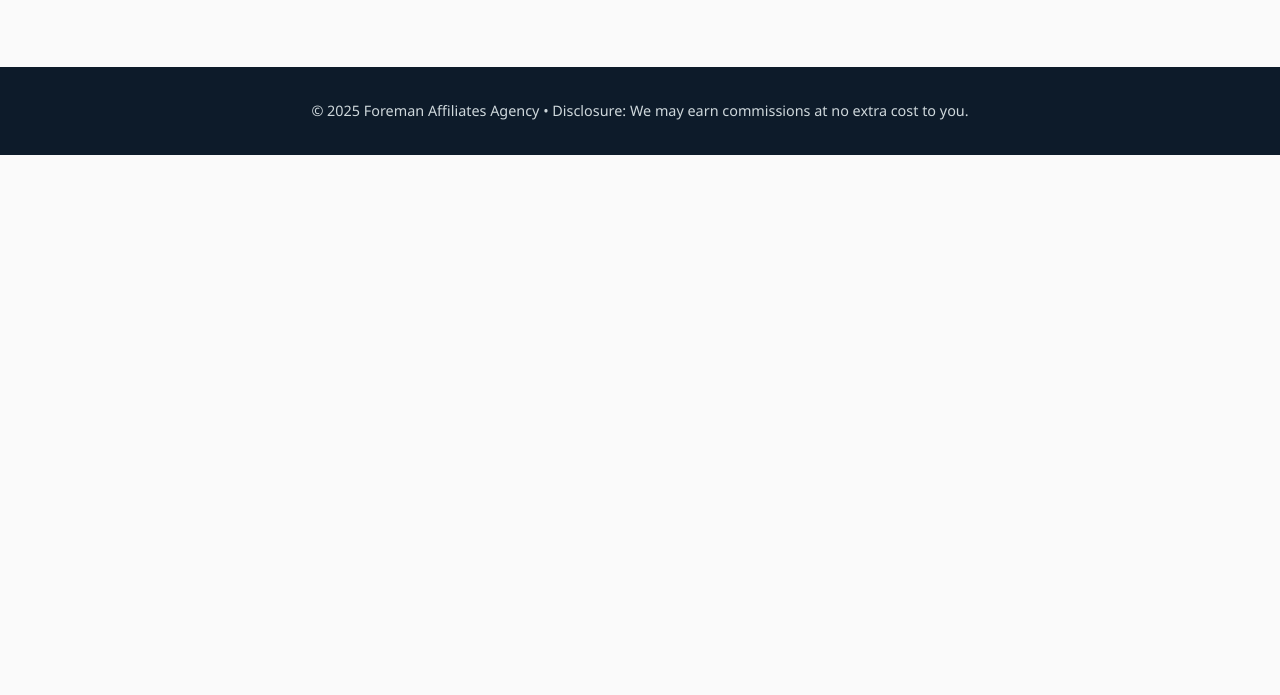
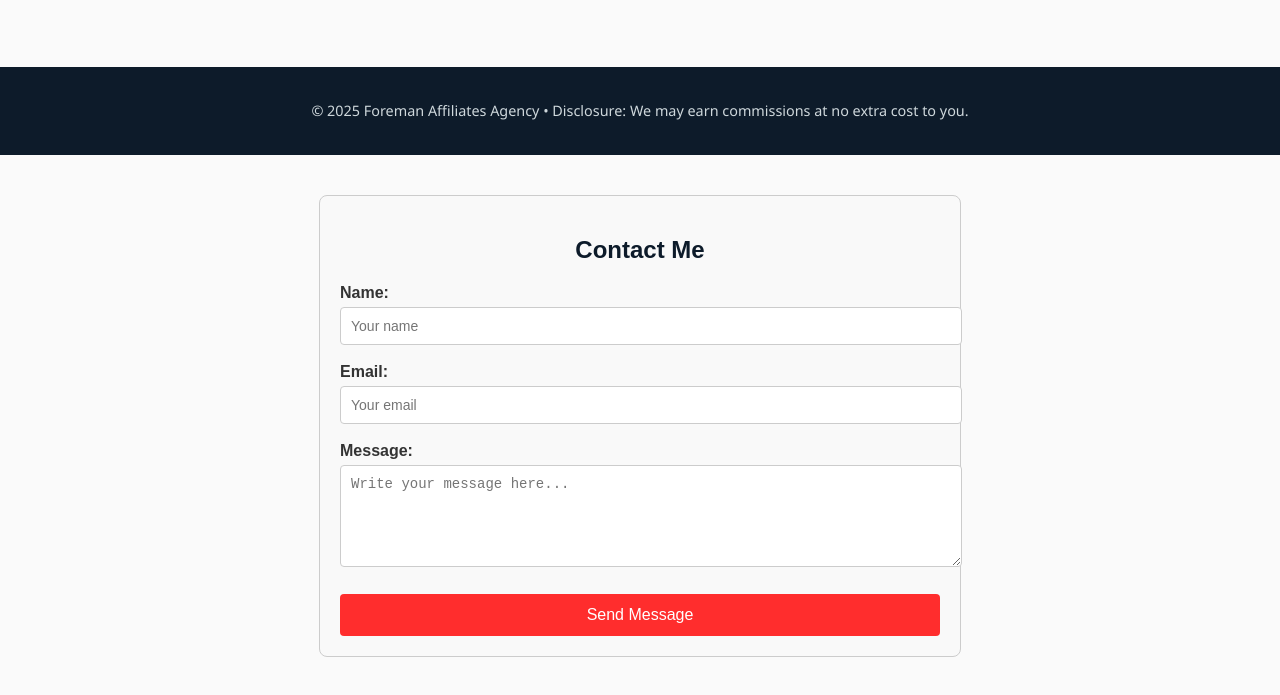
Before and after one commit to MichaelKtm250/MichaelKtm250, a plain HTML site: page index.html in a window 1280 px wide. Shown: the part 838-1533 px from the top of the page. Before the commit the page ends 993 px from the top, so only its background shows below. Drawn offline with Linux system fonts and the light colour scheme.

Commit message:
Auto-deploy: 2025-09-28 09:41:07

```diff
--- a/index.html
+++ b/index.html
@@ -97,5 +97,75 @@ Product B,B200,</textarea>
 			};
 		});
 	</script>
+
+
 </body>
+<!-- Contact form section -->
+<section id="contact">
+	<h2>Contact Me</h2>
+	<form action="https://formspree.io/f/xovkjpdb" method="POST">
+		<label for="name">Name:</label>
+		<input type="text" id="name" name="name" placeholder="Your name" required>
+
+		<label for="email">Email:</label>
+		<input type="email" id="email" name="email" placeholder="Your email" required>
+
+		<label for="message">Message:</label>
+		<textarea id="message" name="message" rows="5" placeholder="Write your message here..." required></textarea>
+
+		<!-- Redirect to a thank-you page -->
+		<input type="hidden" name="_redirect" value="https://yourdomain.com/thank-you.html">
+
+		<button type="submit">Send Message</button>
+	</form>
+</section>
+
+<style>
+	#contact {
+		max-width: 600px;
+		margin: 40px auto;
+		padding: 20px;
+		border: 1px solid #ccc;
+		border-radius: 8px;
+		background: #f9f9f9;
+		font-family: Arial, sans-serif;
+	}
+
+	#contact h2 {
+		text-align: center;
+		margin-bottom: 20px;
+	}
+
+	#contact label {
+		display: block;
+		margin-top: 10px;
+		font-weight: bold;
+	}
+
+	#contact input,
+	#contact textarea {
+		width: 100%;
+		padding: 10px;
+		margin-top: 5px;
+		border: 1px solid #ccc;
+		border-radius: 4px;
+		font-size: 14px;
+	}
+
+	#contact button {
+		margin-top: 15px;
+		padding: 12px;
+		width: 100%;
+		border: none;
+		background: #ff2d2d;
+		color: #fff;
+		font-size: 16px;
+		border-radius: 4px;
+		cursor: pointer;
+	}
+
+	#contact button:hover {
+		background: #cc2424;
+	}
+</style>
 </html>
--- /dev/null
+++ b/server.js
@@ -0,0 +1,3 @@
+const cors = require('cors');
+
+app.use(cors({ origin: ["http://localhost:3000", "https://your-frontend-url.com"], credentials: true }));
```
Also changed, not shown: saw.html (+41 -11 lines), package-lock.json (added), 2 other files. Lines whose indentation alone changed are shown as unchanged.
